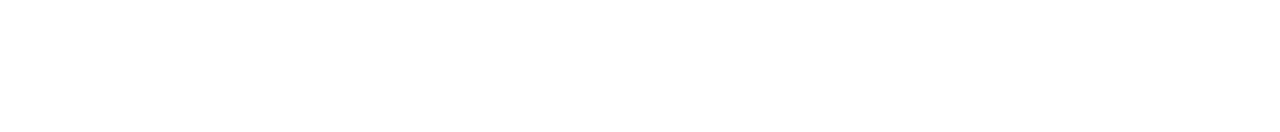
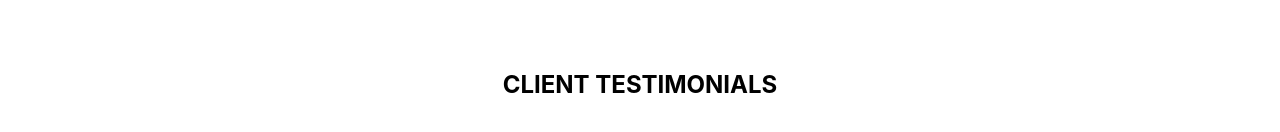
Before and after one commit to mianzegregory/premierthreelogistics, a React (Create React App) app: page / in a window 1280 px wide. Shown: the part 5116-5248 px from the top of the page. Before the commit the page ends 4800 px from the top, so only its background shows below. Built offline with nearby package versions, Linux system fonts and the light colour scheme.

Commit message:
added testimonials section - TD: Do it...

```diff
--- a/src/pages/Single.js
+++ b/src/pages/Single.js
@@ -5,6 +5,7 @@
 import GallerySection from "./sections/Gallery";
 import AboutUsSection from "./sections/AboutUs";
 import TeamSection from "./sections/Team";
+import TestimonialSection from "./sections/Testimonials";
 
 const MainPage = () => {
   return (
@@ -15,6 +16,7 @@
       <GallerySection />
       <AboutUsSection />
       <TeamSection />
+      <TestimonialSection />
     </main>
   );
 };
--- a/src/pages/sections/Testimonials.js
+++ b/src/pages/sections/Testimonials.js
@@ -0,0 +1,33 @@
+import React from "react";
+import styled from "styled-components";
+
+const TestimonialSection = () => {
+  return (
+    <SectionWrapper>
+      <h2>CLIENT TESTIMONIALS</h2>
+    </SectionWrapper>
+  );
+};
+
+export default TestimonialSection;
+
+//styles for the section
+const SectionWrapper = styled.section`
+  padding: 0 5%;
+  width: 100vw;
+  min-height: 100vh;
+  display: flex;
+  flex-direction: column;
+  justify-content: center;
+  align-items: center;
+  background-color: #fff;
+  h2 {
+    color: #000;
+  }
+  p {
+    color: #707070;
+  }
+  * {
+    background-color: transparent;
+  }
+`;
```
Also changed, not shown: 1 other file (tests, documents, lock files or other folders).
